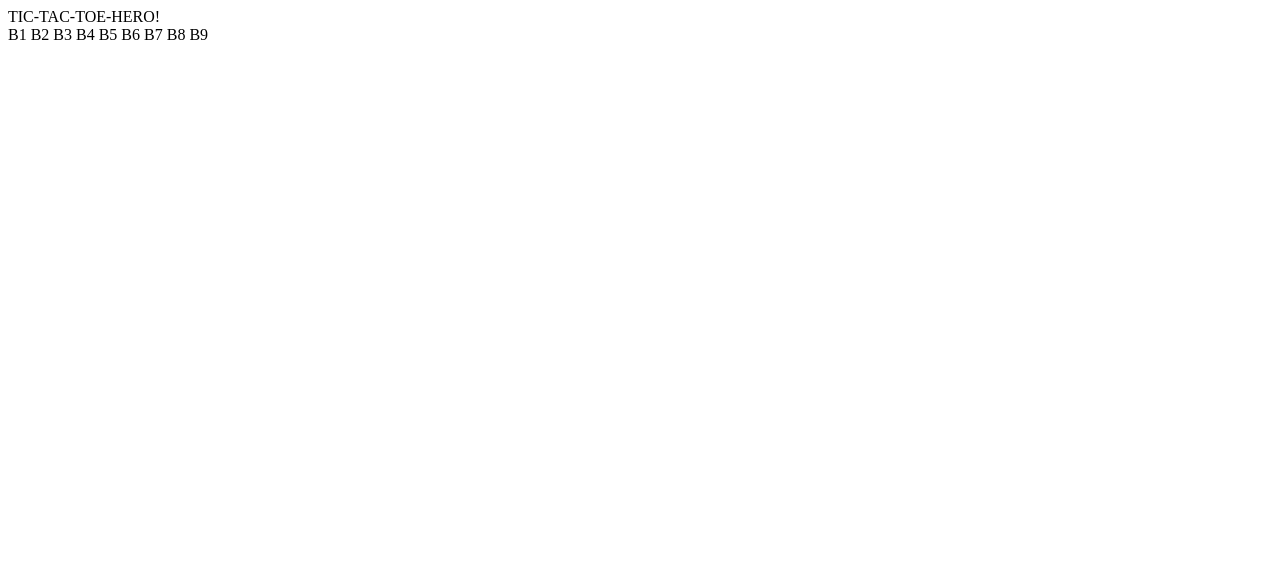
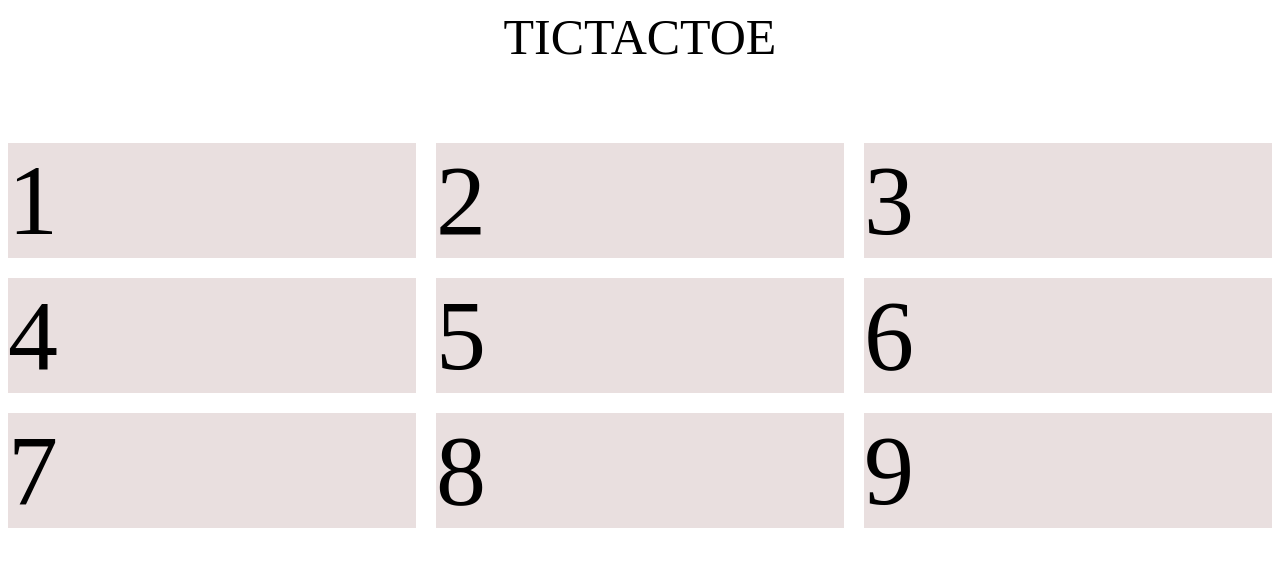
Before and after one commit to drmartirosian/TIC-TAC-TOE, a plain HTML site: page index.html in a window 1280 px wide. Drawn offline with Linux system fonts and the light colour scheme.

Commit message:
basic setup

```diff
--- a/css/main.css
+++ b/css/main.css
@@ -1,19 +1,20 @@
-
-*{
-}
-
-:root {
+body {
+    display: grid;
+    grid-template-columns: 1fr 1fr 1fr;
+    grid-template-rows: 1fr 1fr 1fr;
+    grid-gap: 20px
 }
 
 header {
+    grid-column: 1 / 4;
+    font-size: 50px;
+    text-align: center;
 }
 
-body {
-    grid-column: 1 / 4;
-    grid-row: 1 / 4;
+box1, box2, box3, box4, box5, box6, box7, box8, box9 {
+    text-justify: center;
+    font-size: 100px;
+    color: black;
+    background-color: rgb(233, 223, 223);;
+
 }
-
-boxes {
-}
-
-TEST2
--- a/index.html
+++ b/index.html
@@ -1,31 +1,25 @@
 <!DOCTYPE html>
-<html lang="en">
+<html>
 
+  <head>
+    <meta charset="utf-8">
+    <meta name="viewport" content="width=device-width">
+    <title>TICTACTOE GAME</title>
+    <link href="css/main.css" rel="stylesheet" type="text/css"/>
+  </head>
 
-
-<head>
-    <meta charset="UTF-8">
-    <meta name="viewport" content="width=device-width, initial-scale=1.0">
-    <meta http-equiv="X-UA-Compatible" content="ie=edge">
-    <title>Document</title>
-</head>
-
-<header>TIC-TAC-TOE-HERO!</header>
-
-<body>
-    <boxes id="boxesid">
-        <box1>B1</box>
-        <box2>B2</box>
-        <box3>B3</box>
-        <box4>B4</box>
-        <box5>B5</box>
-        <box6>B6</box>
-        <box7>B7</box>
-        <box8>B8</box>
-        <box9>B9</box>
-    <boxes>
-</body>
-
-
+  <body class="body1">
+    <script src="js/script.js"></script>
+    <header>TICTACTOE</header>
+    <box1 class="b1">1</box1>
+    <box2 class="b2">2</box2>
+    <box3 class="b3">3</box3>
+    <box4 class="b4">4</box4>
+    <box5 class="b5">5</box5>
+    <box6 class="b6">6</box6>
+    <box7 class="b7">7</box7>
+    <box8 class="b8">8</box8>
+    <box9 class="b9">9</box9>
+  </body>
 
 </html>
--- a/js/main.js
+++ b/js/main.js
@@ -1,9 +1,13 @@
 /*----- constants -----*/
+const ;
 
 /*----- app's state (variables) -----*/
 
+
 /*----- cached element references -----*/
+
 
 /*----- event listeners -----*/
 
+
 /*----- functions -----*/
```
